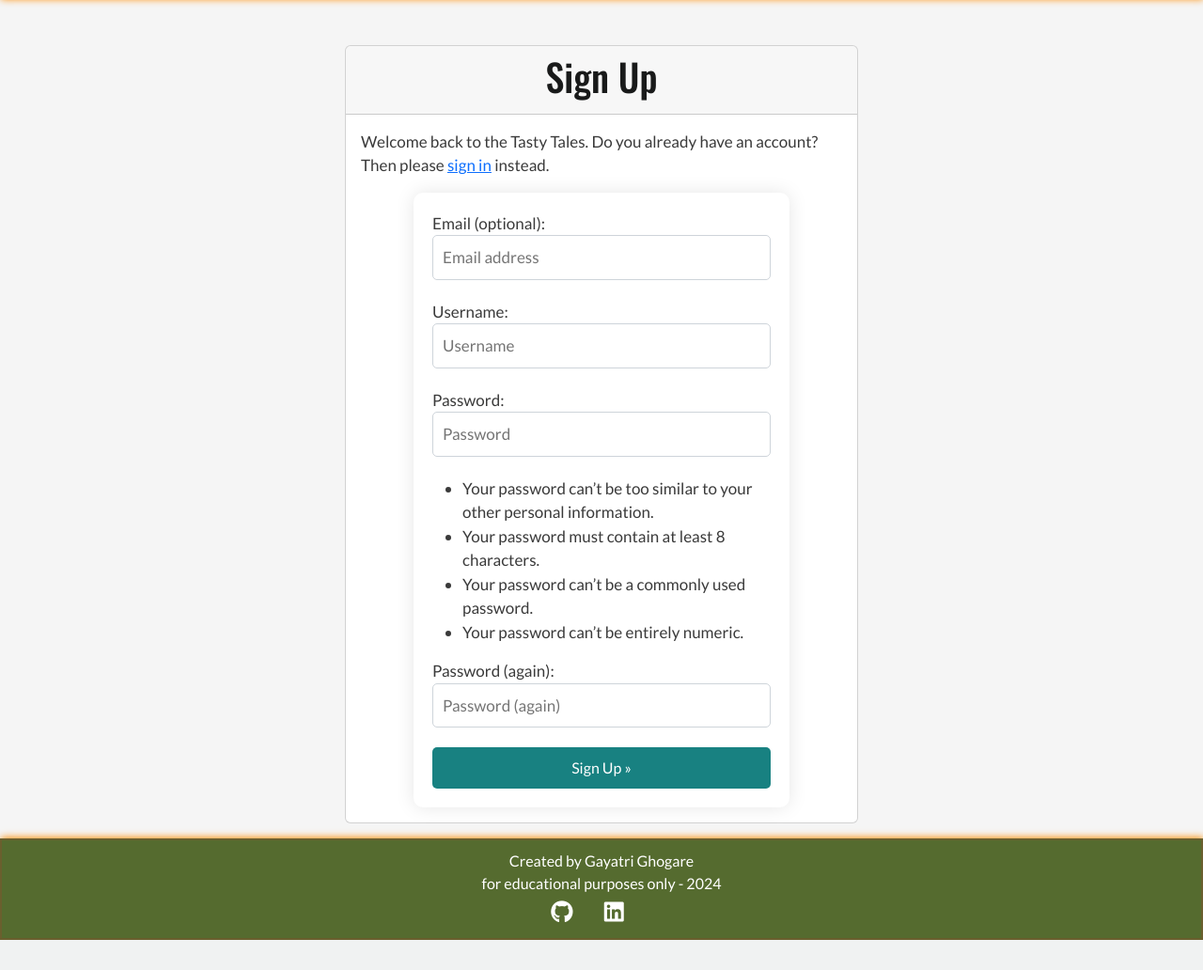
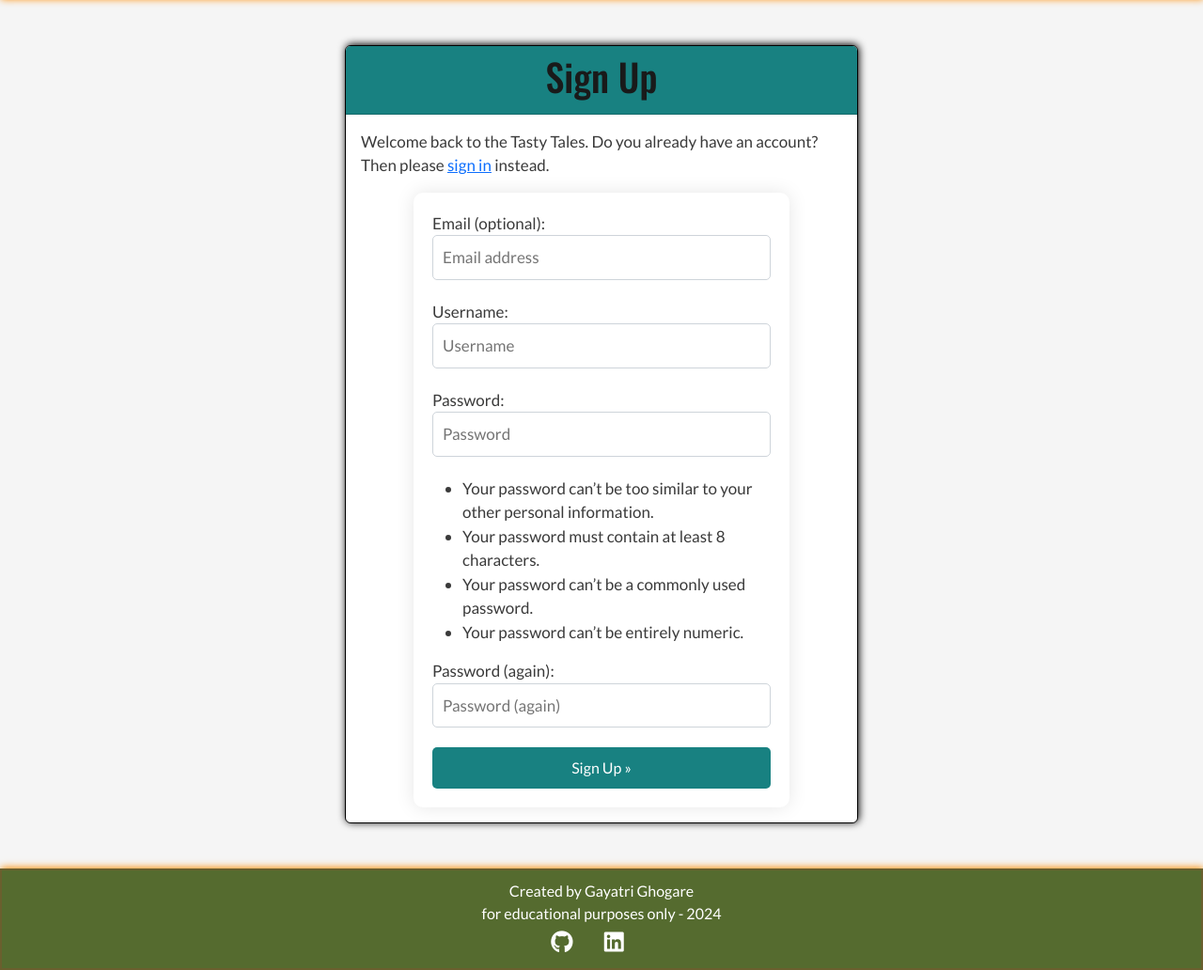
Before and after one commit to gayatrig19/tasty-tales-website-pp4, a Django app: page /accounts/signup/ in a window 1280 px wide. Shown: the part 83-1115 px from the top of the page at 94% size. Before the commit the page ends 1083 px from the top, so only its background shows below. Run offline with Django 4.2, Linux system fonts and the light colour scheme; some libraries are stand-ins or nearby versions.

Commit message:
Update styles for signup,signin, recipe cards to improve UX/UI

```diff
--- a/static/css/style.css
+++ b/static/css/style.css
@@ -158,7 +158,16 @@ footer > a {
 
 
 /* Login and Signup Form */
-.login, .signup{
+.card {
+    border-color:black;
+    box-shadow: 1px -1px 8px black;
+}
+
+.card-bg {
+    background-color: #188181;
+}
+
+.login, .signup {
     max-width: 400px;
     margin: 0 auto;
     padding: 20px;
@@ -208,6 +217,10 @@ footer > a {
     font-size: 16px;
 }
 
+.btn-primary:hover {
+    background-color: darkblue;
+}
+
 
 /* Recipe List Pagination */
 .page-link {
--- a/tastytales/settings.py
+++ b/tastytales/settings.py
@@ -30,7 +30,7 @@ TEMPLATES_DIR = os.path.join(BASE_DIR, 'templates')
 SECRET_KEY = os.environ.get("SECRET_KEY")
 
 # SECURITY WARNING: don't run with debug turned on in production!
-DEBUG = False
+DEBUG = True
 
 ALLOWED_HOSTS = ['tasty-tales-4b4d80fd4040.herokuapp.com', '8000-gayatrig19-tastytaleswe-j37n45a149o.ws-eu108.gitpod.io']
 
--- a/templates/account/login.html
+++ b/templates/account/login.html
@@ -10,7 +10,7 @@
   <div class="row justify-content-center">
     <div class="col-md-6">
       <div class="card">
-        <div class="card-header text-center">
+        <div class="card-header text-center card-bg">
           <h1 class="card-title">{% trans "Sign In" %}</h1>
         </div>
         <div class="card-body">
--- a/templates/account/signup.html
+++ b/templates/account/signup.html
@@ -5,11 +5,11 @@
 {% block head_title %}{% trans "Sign Up" %}{% endblock %}
 
 {% block content %}
-<div class="container mt-5 mb-3">
+<div class="container mt-5 mb-5">
   <div class="row justify-content-center">
     <div class="col-md-6">
       <div class="card">
-        <div class="card-header">
+        <div class="card-header card-bg">
           <h1 class="card-title text-center">{% trans "Sign Up" %}</h1>
         </div>
         <div class="card-body">
```
